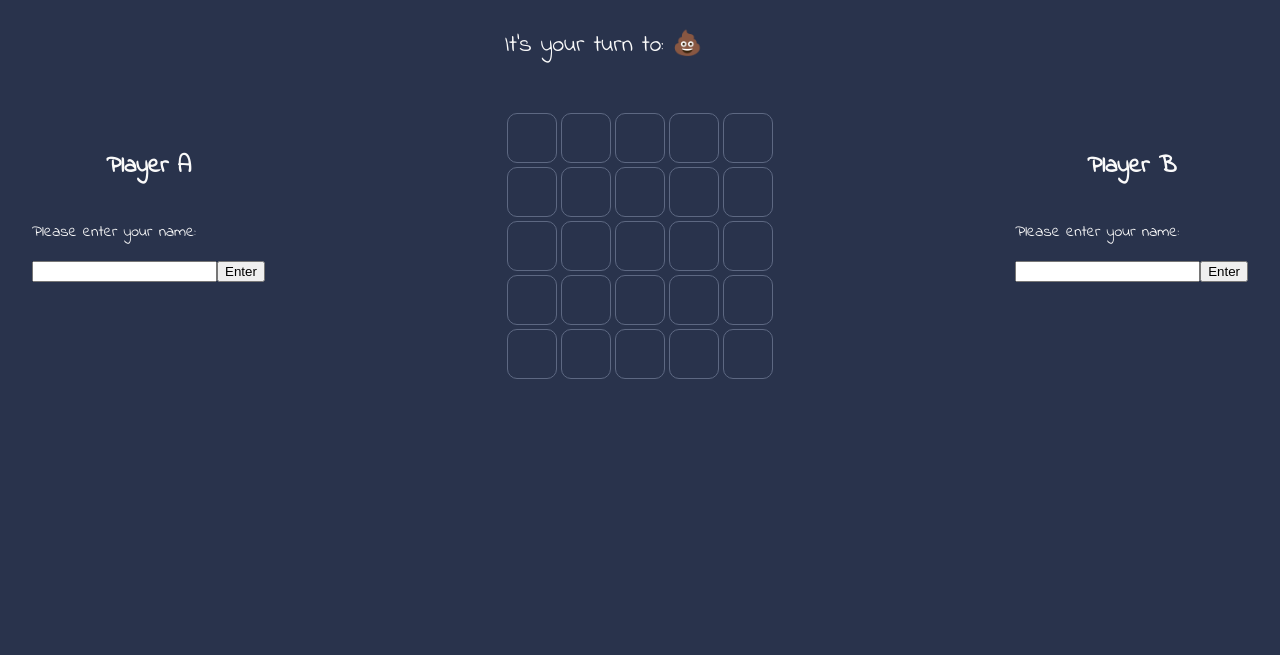
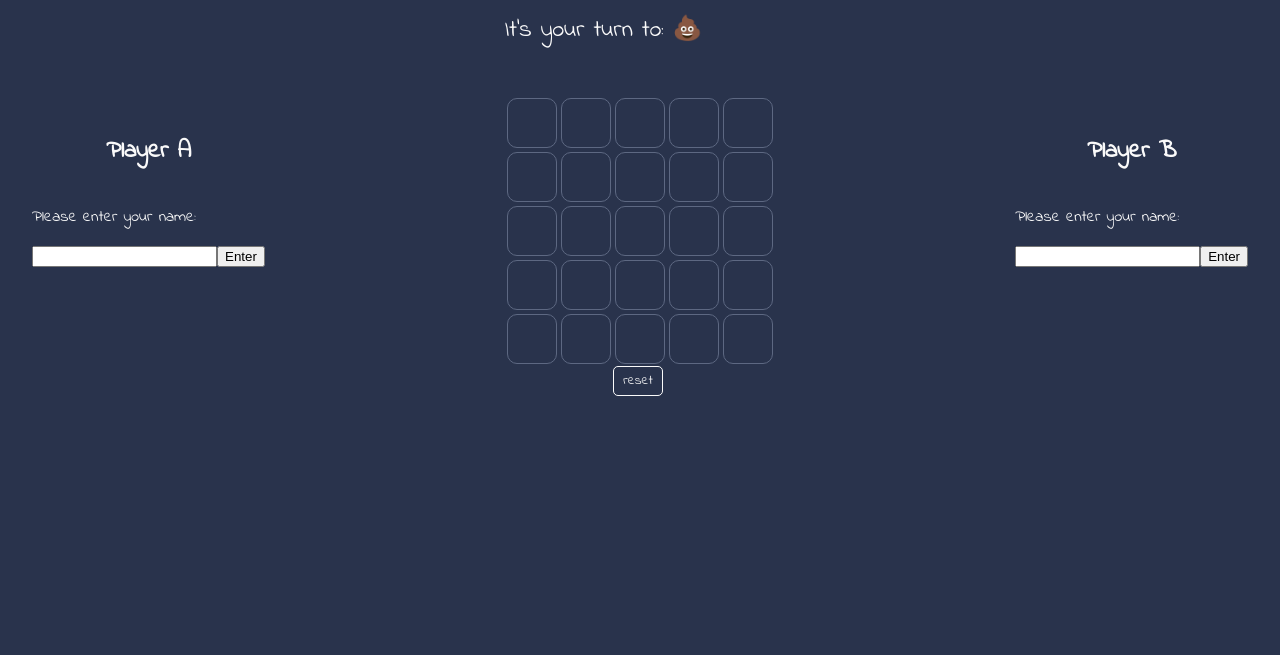
Before and after one commit to fac-13/REact-IN, a React app: page / in a window 1280 px wide. Shown: the part 145-800 px from the top of the page. Built offline with nearby package versions, Linux system fonts and the light colour scheme.

Commit message:
adds reset button

```diff
--- a/public/styles.css
+++ b/public/styles.css
@@ -62,7 +62,8 @@ width: 70%;
     "f g h i j"
     "k l m n o"
     "p q r s u"
-    "v w x y z";
+    "v w x y z"
+    ". . rs . .";
 }
 
 .status-line{
@@ -81,6 +82,26 @@ width: 70%;
     font-size: 2rem;
     font-family: 'Indie Flower', cursive;
     border-radius: 10px;
+}
+
+.reset{
+    background-color: transparent;
+    border: 1px solid #fafafa;
+    border-radius: 5px;
+    height: 30px;
+    width: 50px;
+    grid-area: rs;
+    color: #fafafa;
+    font-family: 'Indie Flower', cursive;
+
+}
+.reset:active{
+    outline: none;
+    box-shadow: 0 0 5px #fafafa;
+}
+.reset:focus{
+    outline: none;
+    box-shadow: 0 0 5px #fafafa;
 }
 
 .board-row{
--- a/src/components/board.js
+++ b/src/components/board.js
@@ -1,5 +1,6 @@
 import React from 'react';
 import Cell from './cell';
+import Reset from './reset';
 import checkWinner from '../utils/checkWinner';
 
 class Board extends React.Component {
@@ -26,6 +27,14 @@ class Board extends React.Component {
       colours: clonedColours,
     })
   }
+  handleReset = () => {
+    this.setState({
+      cells: Array(25).fill(null),
+      nextPlayer: true,
+      colours: Array(25).fill('transparent')
+    })
+  }
+
     render() {
       const winner = checkWinner(this.state.cells);
       let status;
@@ -47,6 +56,10 @@ class Board extends React.Component {
               style={{ backgroundColor: this.state.colours[i] }}
             />
           })}
+          <Reset
+            className={"reset"}
+            onClick={() => this.handleReset()}
+          />
 
           </React.Fragment>
       );
--- /dev/null
+++ b/src/components/reset.js
@@ -0,0 +1,13 @@
+import React from 'react';
+
+function Reset(props) {
+  return (
+    <button className={props.className} onClick={props.onClick}> reset
+   </button >
+   )
+}
+
+
+
+
+export default Reset;
```
Also changed, not shown: 1 other file.
